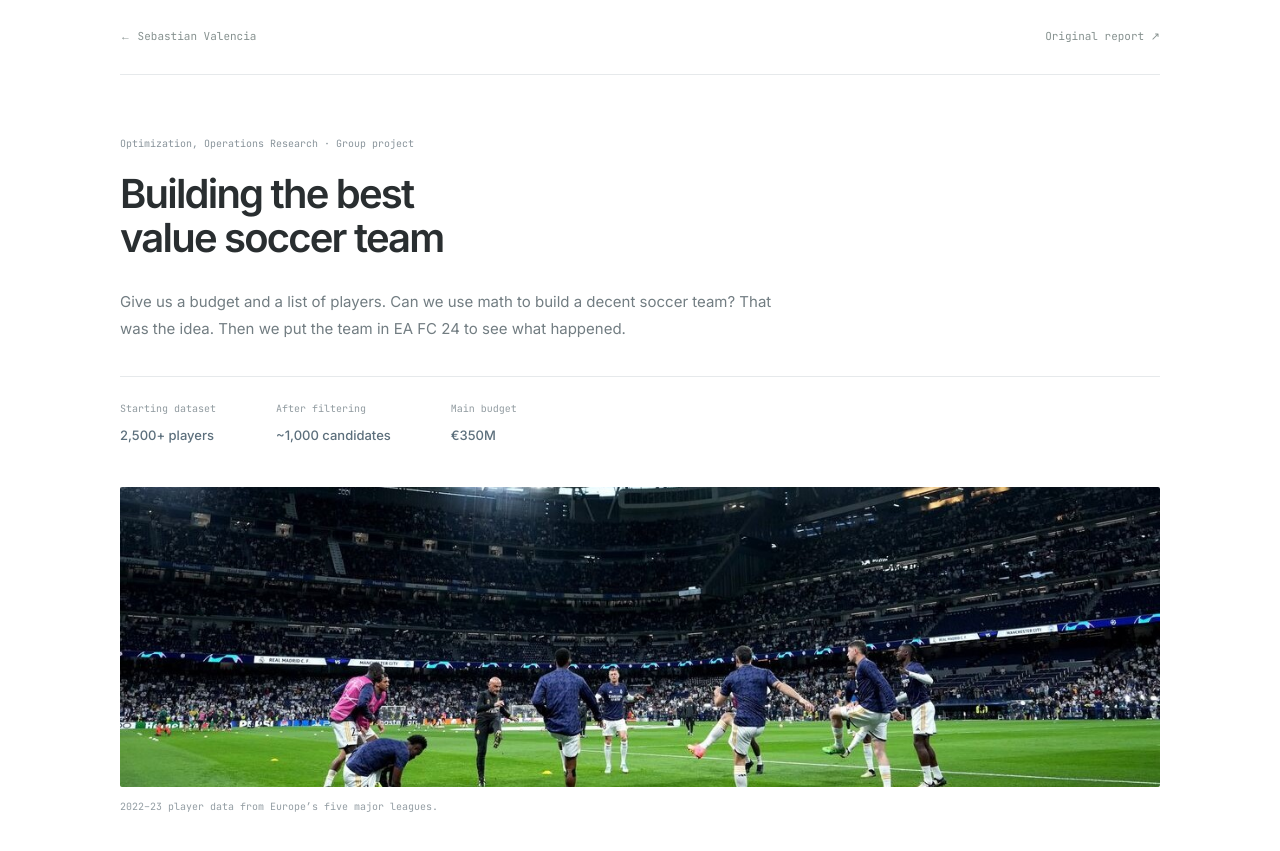
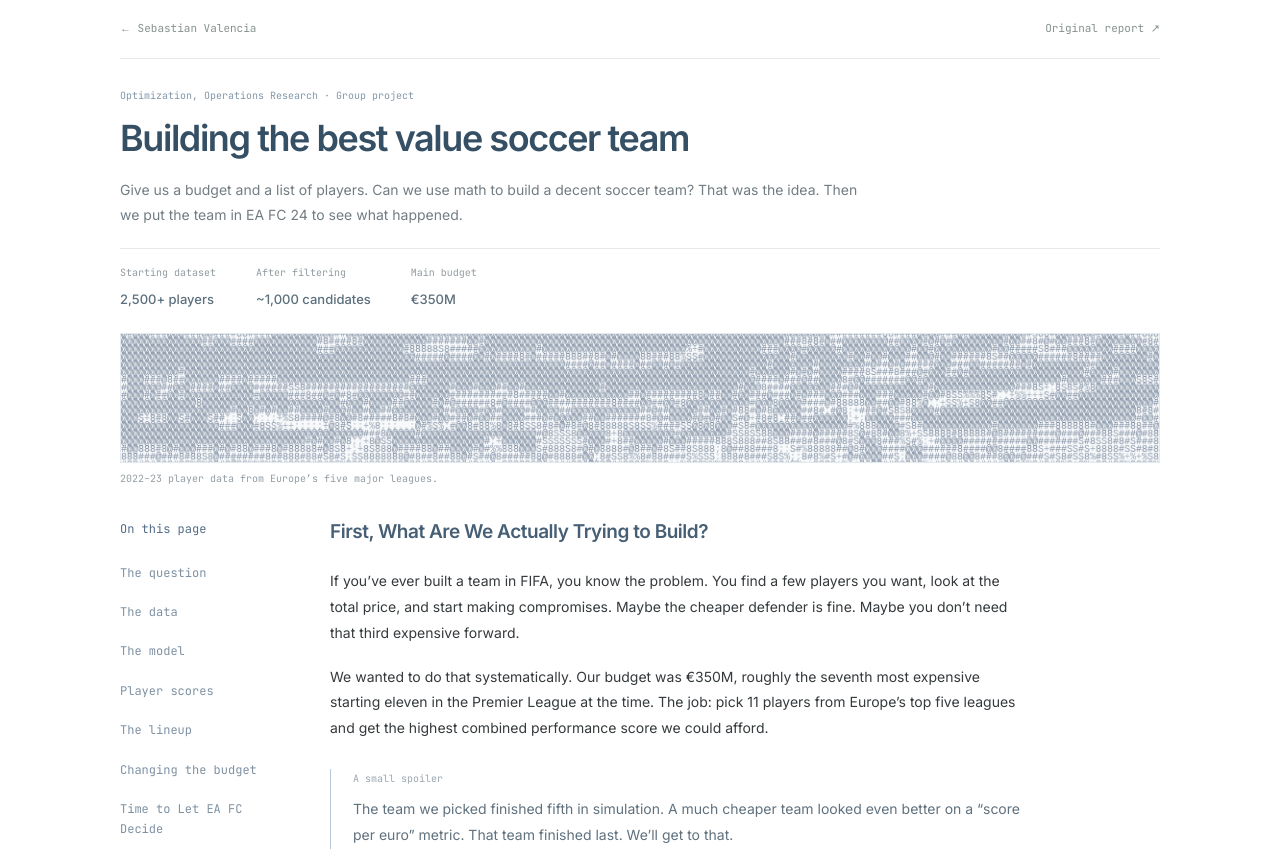
Before and after one commit to svalenci13/portfolio, a Next.js app: page /projects/soccer-optimization in a window 1280 px wide. Shown: the top 851 px of the page. Built offline with nearby package versions, Linux system fonts and the light colour scheme; a web font is replaced by a local one.

Commit message:
Compact case-study opening with ASCII banner and clearer sidebar navigation

```diff
--- a/src/app/globals.css
+++ b/src/app/globals.css
@@ -305,3 +305,21 @@ body:has(.portfolio-home) { overflow: hidden; }
 .compact-equation { font-size: 14px; }
 .article-at-a-glance strong { font-size: 13px; }
 @media (max-width: 600px) { .soccer-article { font-size: 13px; } .article-deck { font-size: 14px; } .article-section h2 { font-size: 18px; } .compact-equation { font-size: 12px; } }
+
+/* Compact opening: get to the writing instead of filling a screen with a hero. */
+.article-top { padding-block: 20px; }
+.article-hero { padding-top: 28px; }
+.article-kicker { margin-bottom: 12px; color: #8297aa; }
+.article-hero h1 { max-width: 820px; font-size: clamp(26px, 3.6vw, 36px); line-height: 1.25; letter-spacing: -.04em; color: #354f65; }
+.article-deck { margin-top: 16px; max-width: 760px; font-size: 14px; line-height: 1.85; }
+.article-at-a-glance { margin-top: 20px; padding: 16px 0; gap: 14px 40px; }
+.article-banner { margin-top: 5px; }
+.article-ascii-banner { display: block; width: 100%; height: 130px; object-fit: cover; border: 1px solid #e2e9ef; }
+.article-banner figcaption { margin-top: 7px; }
+.article-layout { margin-top: 32px; grid-template-columns: 165px minmax(0,700px); gap: 45px; }
+.article-contents { font-size: 12px; gap: 15px; color: #7e91a2; }
+.article-contents > span { color: #526d88; font-size: 12px; }
+.article-contents a { padding: 2px 0; }
+.article-section h2 { color: #465f75; }
+@media (max-width: 1050px) { .article-layout { grid-template-columns: minmax(0,700px); gap: 25px; margin-top: 28px; } .article-contents { gap: 9px 20px; font-size: 11px; } }
+@media (max-width: 600px) { .article-hero { padding-top: 24px; } .article-deck { font-size: 13px; } .article-ascii-banner { height: 90px; } .article-at-a-glance { gap: 12px 22px; } }
--- a/src/app/projects/soccer-optimization/page.tsx
+++ b/src/app/projects/soccer-optimization/page.tsx
@@ -1,6 +1,7 @@
 import Link from "next/link"
 import Image from "next/image"
 import { Equation } from "@/components/equation"
+import { AsciiBanner } from "@/components/ascii-banner"
 
 const players = [
   ["Goalkeeper", "Marc-André ter Stegen", 30, 35], ["Defender", "Danilo", 31, 15],
@@ -16,10 +17,10 @@ export default function SoccerOptimization() {
       <nav className="article-top"><Link href="/#projects">← Sebastian Valencia</Link><a href="/soccer-team-optimization.pdf" target="_blank" rel="noreferrer">Original report ↗</a></nav>
       <header className="article-hero">
         <p className="article-kicker">Optimization, Operations Research · Group project</p>
-        <h1>Building the best<br />value soccer team</h1>
+        <h1>Building the best value soccer team</h1>
         <p className="article-deck">Give us a budget and a list of players. Can we use math to build a decent soccer team? That was the idea. Then we put the team in EA FC 24 to see what happened.</p>
         <div className="article-at-a-glance"><div><span>Starting dataset</span><strong>2,500+ players</strong></div><div><span>After filtering</span><strong>~1,000 candidates</strong></div><div><span>Main budget</span><strong>€350M</strong></div></div>
-        <figure className="article-banner"><Image src="/logos/wide.jpeg" alt="Soccer team optimization project" width={1200} height={420} priority /><figcaption>2022–23 player data from Europe’s five major leagues.</figcaption></figure>
+        <figure className="article-banner"><AsciiBanner /><figcaption>2022–23 player data from Europe’s five major leagues.</figcaption></figure>
       </header>
       <div className="article-layout">
         <aside className="article-contents"><span>On this page</span><a href="#question">The question</a><a href="#data">The data</a><a href="#model">The model</a><a href="#player-index">Player scores</a><a href="#lineup">The lineup</a><a href="#budgets">Changing the budget</a><a href="#results">Time to Let EA FC Decide</a><a href="#limitations">What we learned</a></aside>
--- /dev/null
+++ b/src/components/ascii-banner.tsx
@@ -0,0 +1,39 @@
+"use client"
+
+import { useEffect, useRef } from "react"
+
+export function AsciiBanner() {
+  const ref = useRef<HTMLCanvasElement>(null)
+  useEffect(() => {
+    let cancelled = false
+    const image = new window.Image()
+    image.onload = () => {
+      if (cancelled) return
+      const canvas = ref.current
+      const ctx = canvas?.getContext("2d")
+      if (!canvas || !ctx) return
+      const sample = document.createElement("canvas")
+      const cols = 180, rows = 32
+      sample.width = cols; sample.height = rows
+      const pixels = sample.getContext("2d")!
+      // Match the original wide banner crop before converting it into character cells.
+      const targetAspect = canvas.width / canvas.height
+      const cropHeight = Math.min(image.height, image.width / targetAspect)
+      pixels.drawImage(image, 0, (image.height - cropHeight) / 2, image.width, cropHeight, 0, 0, cols, rows)
+      const data = pixels.getImageData(0, 0, cols, rows).data
+      ctx.fillStyle = "#f7f9fb"; ctx.fillRect(0, 0, canvas.width, canvas.height)
+      ctx.font = "10px monospace"; ctx.textBaseline = "top"
+      const glyphs = " .:;+%S8#@"
+      const cellX = canvas.width / cols, cellY = canvas.height / rows
+      for (let y = 0; y < rows; y++) for (let x = 0; x < cols; x++) {
+        const p = (y * cols + x) * 4
+        const shade = 1 - (data[p] * .2126 + data[p+1] * .7152 + data[p+2] * .0722) / 255
+        ctx.fillStyle = `rgba(66,87,115,${.18 + shade * .62})`
+        ctx.fillText(glyphs[Math.min(9, Math.floor(shade * 10))], x * cellX, y * cellY)
+      }
+    }
+    image.src = "/logos/wide.jpeg"
+    return () => { cancelled = true }
+  }, [])
+  return <canvas ref={ref} width={1080} height={256} className="article-ascii-banner" role="img" aria-label="Soccer players warming up in a stadium, rendered in blue-gray ASCII characters" />
+}
```
